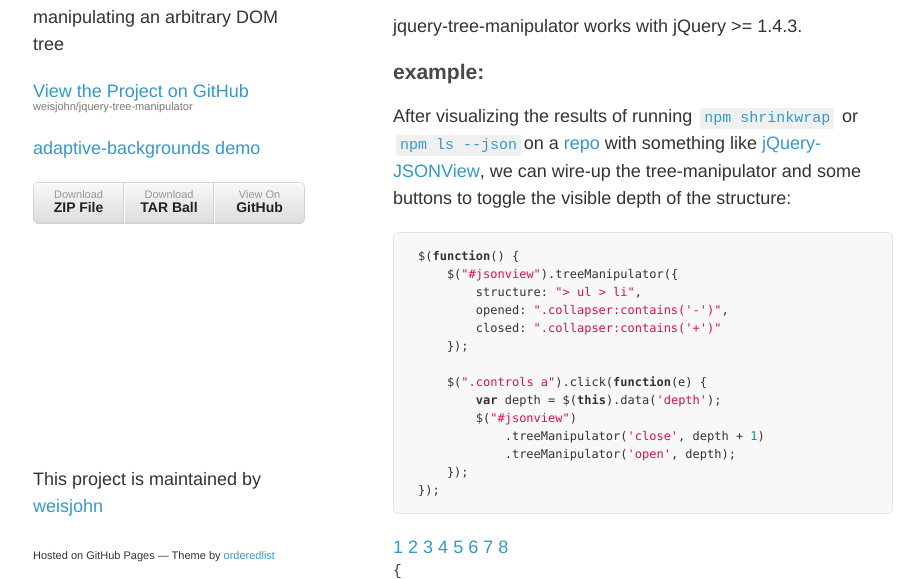
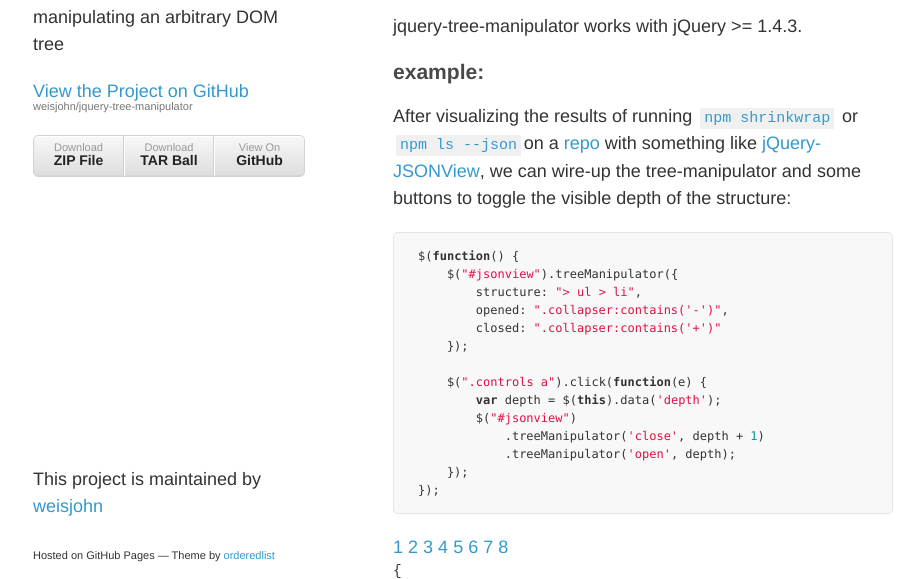
Before and after one commit to weisjohn/jquery-tree-manipulator, a plain HTML site: page index.html in a window 1280 px wide. Shown: the part 163-742 px from the top of the page, without its empty margins (177-1101 px from the left). Drawn offline with nearby package versions, Linux system fonts and the light colour scheme.

Commit message:
fix left-over link

```diff
--- a/index.html
+++ b/index.html
@@ -42,10 +42,6 @@
         <p>a depth-first walker for manipulating an arbitrary DOM tree</p>
 
         <p class="view"><a href="https://github.com/weisjohn/jquery-tree-manipulator">View the Project on GitHub <small>weisjohn/jquery-tree-manipulator</small></a></p>
-
-        <p class="view">
-          <a href="adaptive-backgrounds-demo.html"> adaptive-backgrounds demo</a>
-        </p>
 
         <ul>
           <li><a href="https://github.com/weisjohn/jquery-tree-manipulator/zipball/master">Download <strong>ZIP File</strong></a></li>
```
